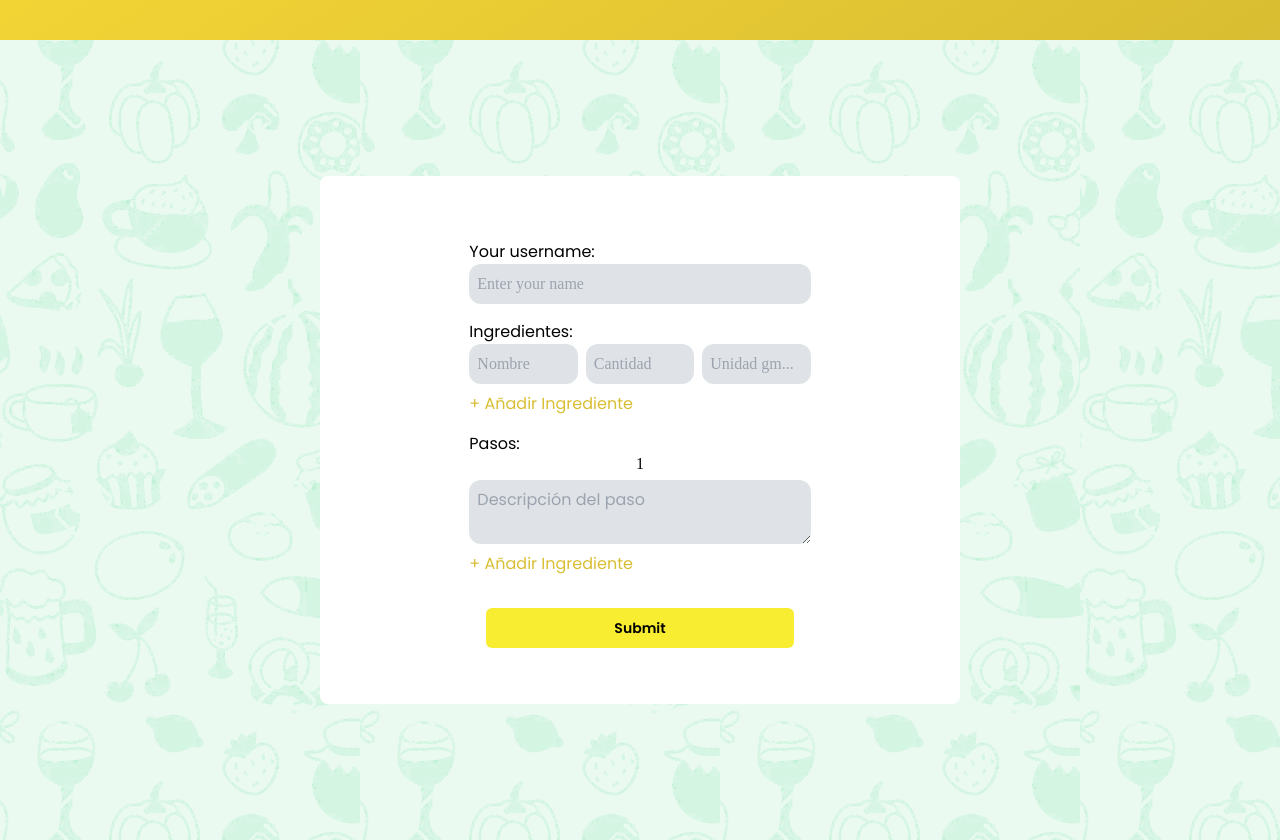
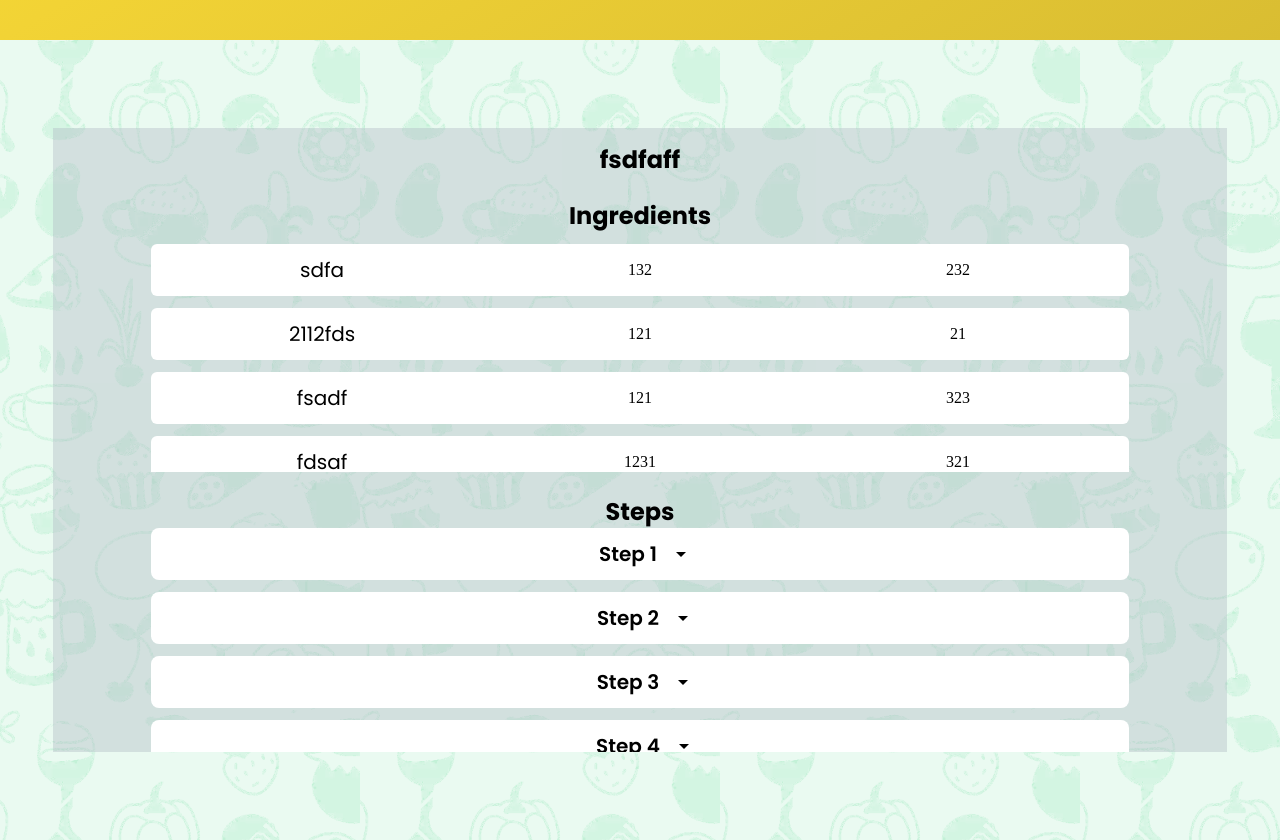
Before and after one commit to Fabio-Alfredo/Saz-n-Pro, a React (Vite) app in the folder SazonPro-Frontend/SazonPro/: page / in a window 1280 px wide. Shown: the part 760-1600 px from the top of the page. Built offline with nearby package versions, Linux system fonts and the light colour scheme.

Commit message:
update: new style confirmation recipe

```diff
--- a/SazonPro-Frontend/SazonPro/src/components/recipeForm/ModalRecipe.jsx
+++ b/SazonPro-Frontend/SazonPro/src/components/recipeForm/ModalRecipe.jsx
@@ -1,5 +1,6 @@
 import React, { useState } from "react";
 import { MdArrowDropDown } from "react-icons/md";
+
 
 const ModalRecipe = ({ recipe, sendRecipe }) => {
 
@@ -15,37 +16,43 @@ const ModalRecipe = ({ recipe, sendRecipe }) => {
 
 
   return (
-    <div className='flex flex-col items-center absolute  bg-gray w-11/12 max-h-[80vh] overflow-auto'>
-      <h2 className='text-xl md:text-2xl text-center text-gray-800 font-sans font-bold p-6'>{recipe.title}</h2>
-      <section className='w-full max-h-[35vh] overflow-y-auto'>
-        <h3 className='text-xl md:text-2xl text-center text-gray-800 font-sans font-bold p-6'>Ingredients</h3>
+    <div className='flex flex-col items-center absolute  bg-gray bg-opacity-40 w-11/12 max-h-[80vh] overflow-auto'>
+      <h2 className='text-xl md:text-2xl text-center text-gray-800 font-sans font-bold p-4'>{recipe.title}</h2>
+      <section className='flex flex-col items-center w-full max-h-[35vh] overflow-y-auto gap-3'>
+        <h3 className='text-xl md:text-2xl text-gray-800 font-sans font-bold pt-2'>Ingredients</h3>
         {
           recipe.ingredients.map((ingredient, index) => (
-            <ul key={ingredient.id} className='text-center font-sans text-lg md:text-xl'>{ingredient.name} u:{ingredient.quantity}</ul>
-
+            <div key={ingredient.id} className='grid grid-cols-3 items-center bg-white w-5/6 justify-items-center  rounded-md p-3'>
+              <ul className=' font-sans text-lg md:text-xl'>{ingredient.name}</ul>
+              <p>{ingredient.quantity}</p>
+              <p>{ingredient.unit}</p>
+            </div>
           ))
         }
       </section>
 
-      <section className='flex flex-col overflow-y-auto items-center  w-full max-h-[35vh] '>
-        <h3 className='text-xl md:text-2xl text-center text-gray-800 font-sans font-bold p-6'>Steps</h3>
+      <section className='w-full max-h-[35vh]'>
+        <h3 className='text-xl md:text-2xl text-center text-gray-800 font-sans font-bold pt-6'>Steps</h3>
+        <div className='flex flex-col items-center overflow-y-auto w-full gap-3'>
           {
             recipe.steps.map((step, index) => (
-            <div key={step.id} className='w-full break-words text-wrap'>
-              <div className={`flex items-center ${showForm === index ? 'justify-start' : 'justify-center'}`}>
+              <div key={step.id} className='break-words text-wrap bg-white rounded-lg w-5/6'>
+                <div className='flex items-center  justify-center'>
                   <p className='text-lg md:text-xl font-sans font-semibold p-3' >Step {index + 1}</p>
                   <MdArrowDropDown className='text-2xl cursor-pointer' onClick={() => toggleForm(index)} />
                 </div>
-              <p className={showForm === index ? 'block' : 'hidden'}>{step.description}</p>
+                <p className={`${showForm === index ? 'block' : 'hidden'} px-3 pb-3`}>{step.description}</p>
               </div>
             ))
           }
+
           <input
-          className='bg-primary m-1'
+            className='bg-primary mb-2 p-2 w-32 h-10 rounded-lg font-sans text-lg'
             type="submit"
-          value="done"
+            value="Salir"
             onClick={resetRecipe}
           />
+        </div>
       </section>
     </div>
   )
--- a/SazonPro-Frontend/SazonPro/src/pages/CreateRecipe.jsx
+++ b/SazonPro-Frontend/SazonPro/src/pages/CreateRecipe.jsx
@@ -9,13 +9,34 @@ import ModalRecipe from '../components/recipeForm/ModalRecipe';
 
 const CreateRecipe = () => {
 
+  const recipeP = {
+    title: "fsdfaff",
+    ingredients: [
+      { name: "sdfa", quantity: 132, unit: "232", _id: "66f23dded10935e372035d92" },
+      { name: "2112fds", quantity: 121, unit: "21", _id: "66f23dded10935e372035d93" },
+      { name: "fsadf", quantity: 121, unit: "323", _id: "66f23dded10935e372035d94" },
+      { name: "fdsaf", quantity: 1231, unit: "321", _id: "66f23dded10935e372035d95" }
+    ],
+    steps: [
+      { description: "fdsfadsfa", _id: "66f23dded10935e372035d96" },
+      { description: "fsdafa", _id: "66f23dded10935e372035d97" },
+      { description: "fdsfa", _id: "66f23dded10935e372035d98" },
+      { description: "fsdfa", _id: "66f23dded10935e372035d99" }
+    ],
+    author: "66dbceea164604404ae36806",
+    _id: "66f23dded10935e372035d91",
+    dateCreation: "2024-09-24T04:19:42.166Z",
+    __v: 0
+  };
+
+
   const { title, ingredients, steps, cookTime, prepTime, handleInputChange, handleArrayChange, resetForm } = useForm({
     title: '',
     ingredients: [{ name: '', quantity: '', unit: '' }],
     steps: [{ description: '', number: 1 }],
   })
 
-  const [recipe, sendRecipe] = useState('');
+  const [recipe, sendRecipe] = useState(recipeP);
 
   const insertRecipe = async (e) => {
     e.preventDefault()
```
Lines whose indentation alone changed are shown as unchanged.
